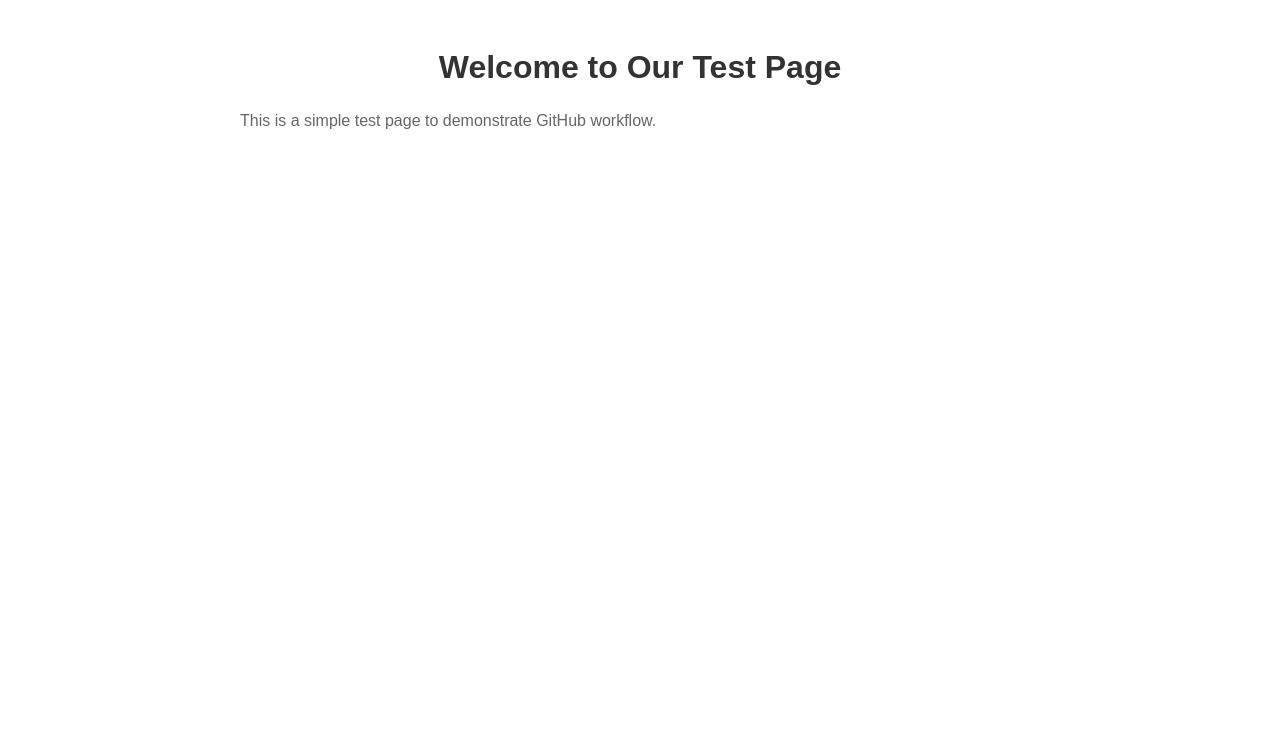
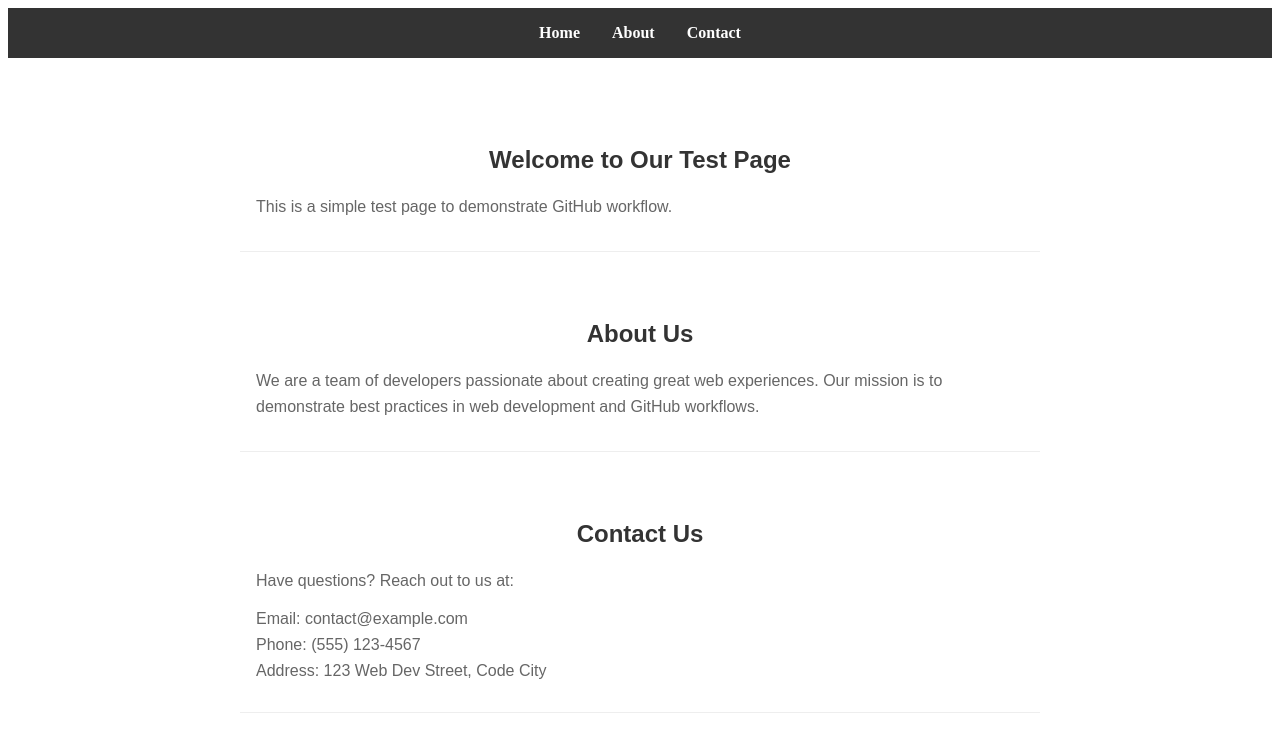
Before and after one commit to AjayBS/test-repo-feb2025, a plain HTML site: page index.html in a window 1280 px wide. Drawn offline with Linux system fonts and the light colour scheme.

Commit message:
Add more content sections and navigation

```diff
--- a/index.html
+++ b/index.html
@@ -7,9 +7,33 @@
     <link rel="stylesheet" href="styles.css">
 </head>
 <body>
+    <nav class="navigation">
+        <ul>
+            <li><a href="#home">Home</a></li>
+            <li><a href="#about">About</a></li>
+            <li><a href="#contact">Contact</a></li>
+        </ul>
+    </nav>
     <div class="container">
-        <h1>Welcome to Our Test Page</h1>
-        <p>This is a simple test page to demonstrate GitHub workflow.</p>
+        <section id="home">
+            <h1>Welcome to Our Test Page</h1>
+            <p>This is a simple test page to demonstrate GitHub workflow.</p>
+        </section>
+
+        <section id="about">
+            <h2>About Us</h2>
+            <p>We are a team of developers passionate about creating great web experiences. Our mission is to demonstrate best practices in web development and GitHub workflows.</p>
+        </section>
+
+        <section id="contact">
+            <h2>Contact Us</h2>
+            <p>Have questions? Reach out to us at:</p>
+            <ul>
+                <li>Email: contact@example.com</li>
+                <li>Phone: (555) 123-4567</li>
+                <li>Address: 123 Web Dev Street, Code City</li>
+            </ul>
+        </section>
     </div>
 </body>
 </html>
--- a/styles.css
+++ b/styles.css
@@ -5,7 +5,37 @@
     font-family: Arial, sans-serif;
 }
 
-h1 {
+.navigation {
+    background-color: #333;
+    padding: 1em 0;
+}
+
+.navigation ul {
+    list-style: none;
+    padding: 0;
+    margin: 0;
+    display: flex;
+    justify-content: center;
+    gap: 2em;
+}
+
+.navigation a {
+    color: white;
+    text-decoration: none;
+    font-weight: bold;
+}
+
+.navigation a:hover {
+    color: #ddd;
+}
+
+section {
+    margin: 2em 0;
+    padding: 1em;
+    border-bottom: 1px solid #eee;
+}
+
+h1, h2 {
     color: #333;
     text-align: center;
 }
@@ -14,3 +44,13 @@ p {
     line-height: 1.6;
     color: #666;
 }
+
+#contact ul {
+    list-style: none;
+    padding: 0;
+}
+
+#contact li {
+    margin: 0.5em 0;
+    color: #666;
+}
```
